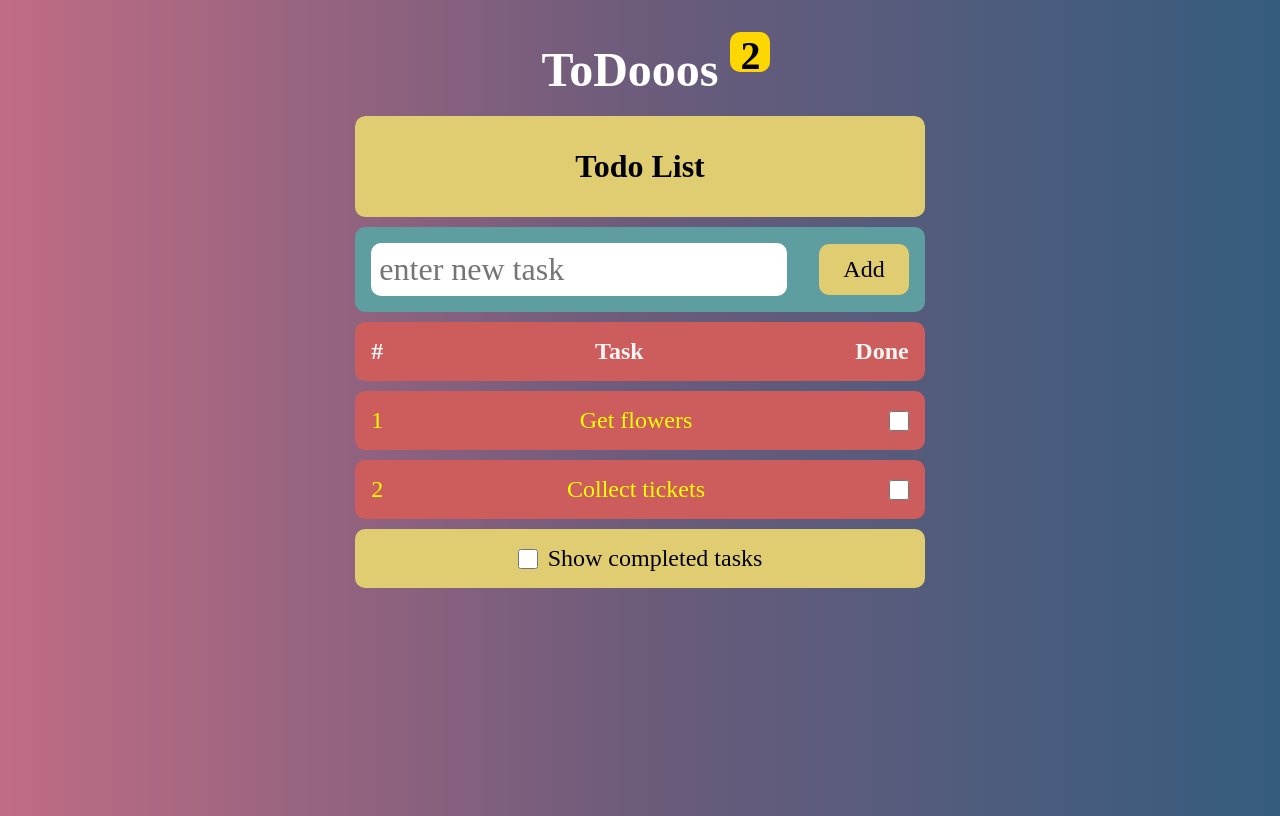
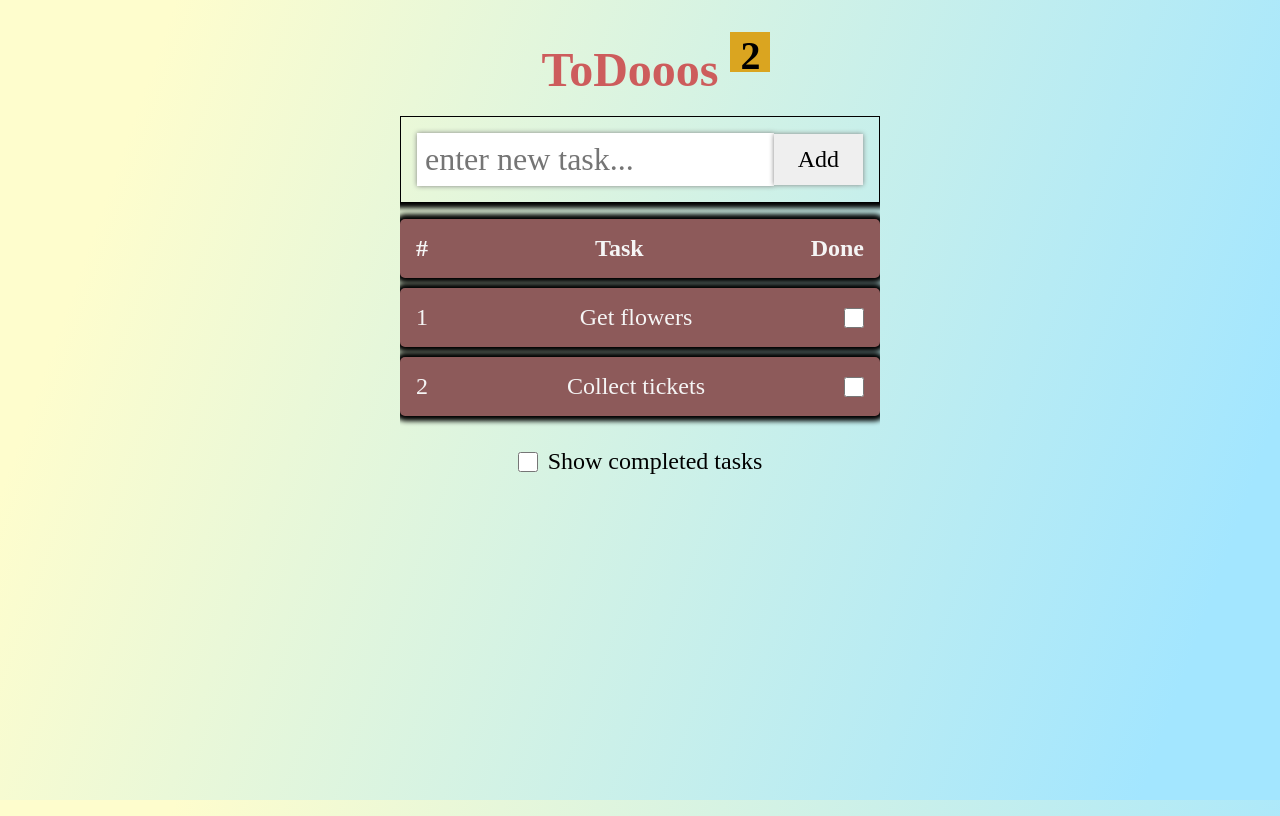
Before and after one commit to iamBharatManral/ng-todoos, an Angular app: page / in a window 1280 px wide. Built offline with nearby package versions, Linux system fonts and the light colour scheme; a web font is replaced by a local one.

Commit message:
style: ui revamp

```diff
--- a/src/app/app.component.css
+++ b/src/app/app.component.css
@@ -14,33 +14,39 @@ header{
 
 h1 {
   margin-left: 2rem;
+  color: indianred;
+  font-weight: bolder;
 }
 
 .count {
   display: inline-block;
-  background: gold;
   width: 1em;
   height: 1em;
   color: black;
+  background: goldenrod;
 }
+
 main{
   display: flex;
   flex-direction: column;
-  gap: 10px;
+  gap: 1rem;
   font-size: 1.2rem;
   margin: 0 auto;
   overflow: scroll;
+  width: 80vw;
 }
 
 .newItem{
   padding: 1rem;
-  background: cadetblue;
+  border: 1px solid black;
+  box-shadow: 0 0 5px 5px black;
 }
+
 .newItem form{
   display: flex;
   align-items: center;
-  justify-content: space-between;
-  gap: 2rem;
+  flex-direction: column;
+  gap: 1rem;
 }
 
 form input{
@@ -49,16 +55,17 @@ form input{
   font-size: 2rem;
   outline: none;
   border: none;
+  box-shadow: 0 0 5px 0 gray;
 }
 
 form button{
   padding: 0.5em 1em;
   font-size: 1.5rem;
-  background: #e1cd71;
   color: black;
   outline: none;
   cursor: pointer;
   border: none;
+  box-shadow: 0 0 5px 0 gray;
 }
 
 .items{
@@ -66,7 +73,6 @@ form button{
   flex-direction: column;
   align-items: center;
   gap: 10px;
-  color: yellow;
 }
 .item{
   display: flex;
@@ -74,8 +80,11 @@ form button{
   align-items: center;
   width: 100%;
   padding: 1rem;
-  background: indianred;
   font-size: 1.5rem;
+  background: #8d5a5a;
+  color: whitesmoke;
+  box-shadow: 0 0 5px 5px black;
+  border-radius: 5px;
 }
 .item:nth-child(1){
   font-weight: bold;
@@ -87,14 +96,13 @@ input[type="checkbox"]{
   height: 20px;
   border: 1px solid yellow;
   outline: none;
-  border-radius: 4px;
   cursor: pointer;
 }
 
 .done {
   display: flex;
   align-items: center;
-  gap: 10px
+  gap: 10px;
 }
 
 .option{
@@ -102,13 +110,22 @@ input[type="checkbox"]{
   justify-content: center;
   align-items: center;
   gap: 10px;
-  background: #e1cd71;
   padding: 1rem;
   font-size: 1.5rem;
 }
 h3 {
-  background: #e1cd71;
   color: black;
   padding: 2rem;
   font-size: 2rem;
+  border: 2px solid brown;
 }
+
+@media screen and (min-width: 600px) {
+  main{
+    width: 60vh;
+  }
+  .newItem form{
+    flex-direction: row;
+    gap: 0;
+  }
+}
--- a/src/app/app.component.html
+++ b/src/app/app.component.html
@@ -3,10 +3,9 @@
     <h1>ToDooos <sup class="count">{{itemCount}}</sup></h1>
   </header>
   <main>
-    <h3>Todo List</h3>
     <div class="newItem">
       <form action="#">
-        <input type="text" #todoItem placeholder="enter new task">
+        <input type="text" #todoItem placeholder="enter new task...">
         <button type="submit" (click)="add(todoItem.value); todoItem.value = ''">Add</button>
       </form>
     </div>
--- a/src/styles.css
+++ b/src/styles.css
@@ -6,7 +6,6 @@
   margin: 0;
   padding: 0;
   font-family: 'Bacasime Antique', serif;
-  border-radius: 10px;
 }
 
 html, body{
@@ -14,8 +13,5 @@ html, body{
 }
 
 body{
-  background: #355C7D;  /* fallback for old browsers */
-  background: -webkit-linear-gradient(to right, #C06C84, #6C5B7B, #355C7D);  /* Chrome 10-25, Safari 5.1-6 */
-  background: linear-gradient(to right, #C06C84, #6C5B7B, #355C7D); /* W3C, IE 10+/ Edge, Firefox 16+, Chrome 26+, Opera 12+, Safari 7+ */
-
+  background-image: linear-gradient( 109.6deg,  rgba(254,253,205,1) 11.2%, rgba(163,230,255,1) 91.1% );
 }
```
